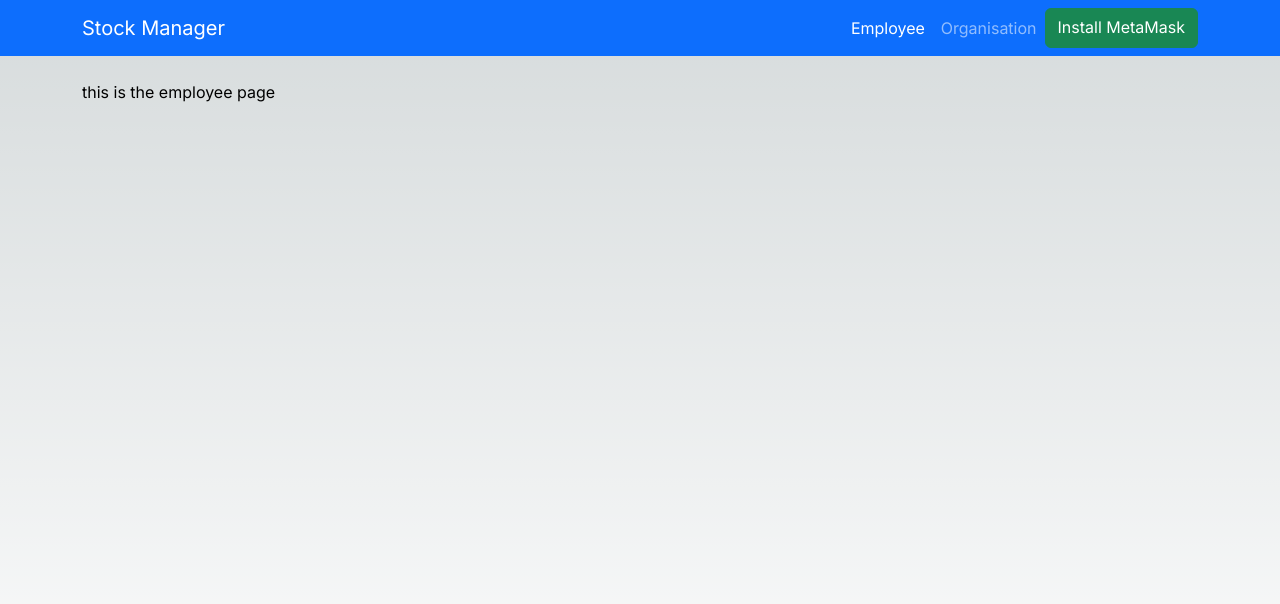
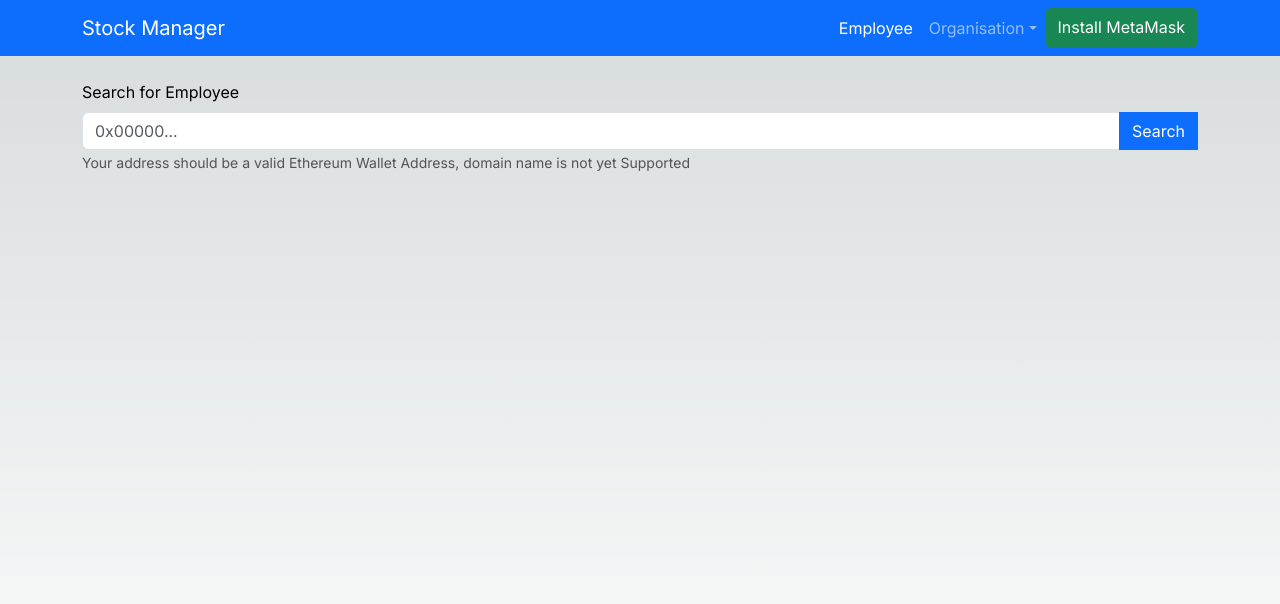
Before and after one commit to leodarkseid/periwnkl-website, a Next.js app: page /stock/employee in a window 1280 px wide. Shown: the top 604 px of the page. Built offline with nearby package versions, Linux system fonts and the light colour scheme.

Commit message:
update to employee and organisation

```diff
--- a/src/app/NavBar.tsx
+++ b/src/app/NavBar.tsx
@@ -22,7 +22,11 @@ export default function NavBar() {
                <Navbar.Collapse className="justify-content-end" id="main-navbar">
                     <Nav className="justify-content-end" activeKey="/stock">
                         <Nav.Link as={Link} href="/stock/employee" active={pathname === "/stock/employee" }>Employee</Nav.Link>
-                        <Nav.Link as={Link} href="/stock/organisation" active={pathname === "/stock/organisation" }>Organisation</Nav.Link>
+
+                        <NavDropdown title="Organisation" id="topics-dropdown">
+                            <NavDropdown.Item as={Link} href="/stock/organisation/create" active={pathname === "/stock/organisation/create"}>Create</NavDropdown.Item>
+                            <NavDropdown.Item as={Link} href="/stock/organisation" active={pathname === "/stock/organisation"}>View</NavDropdown.Item>
+                        </NavDropdown>
                         < NavbarWalletButton/>
                     </Nav>
                 </Navbar.Collapse>
--- a/src/app/stock/employee/page.tsx
+++ b/src/app/stock/employee/page.tsx
@@ -1,6 +1,46 @@
 "use client";
+import {Button, Form, Spinner } from "react-bootstrap";
+import { useState, FormEvent } from "react";
+
 export default function Employee() {
+    const [searchResultsLoading, setSearchResultsLoading] = useState(false);
+
+    async function handleSubmit(e: FormEvent<HTMLFormElement>) {
+        e.preventDefault();
+        const formData = new FormData(e.target as HTMLFormElement);
+        const query = formData.get("query")?.toString().trim();
+
+        if (query) { console.log('search seen')
+                        }
+    }
+
     return (
-        <div>this is the employee page</div>
+        <div>
+            <Form onSubmit={handleSubmit}>
+                <Form.Group className="mb-3" controlId="search-input">
+                    <Form.Label>Search for Employee </Form.Label>
+                    <div style={{ position: "relative" }}>
+                    <Form.Control
+                    name="query"
+                    placeholder="0x00000..."
+                    />
+
+                <Button type="submit" className="mb-3" disabled={searchResultsLoading}
+                style={{
+                    position: "absolute",
+                    top: 0,
+                    right: 0,
+                    height: "100%",
+                    borderRadius: 0,
+                }}
+                >
+                    Search
+                </Button>
+                </div><Form.Text id="inputHelpBlock" muted>
+                        Your address should be a valid Ethereum Wallet Address, domain name is not yet Supported
+                    </Form.Text>
+                </Form.Group>
+            </Form>
+            </div>
     );
 }
```
Also changed, not shown: src/app/stock/organisation/create/page.tsx (added, +7 -0 lines), src/app/stock/organisation/page.tsx (+42 -2 lines).
